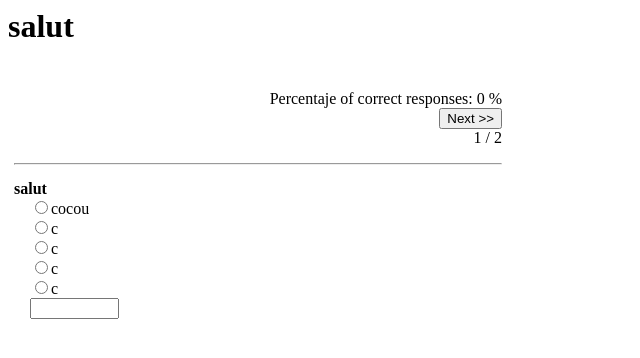
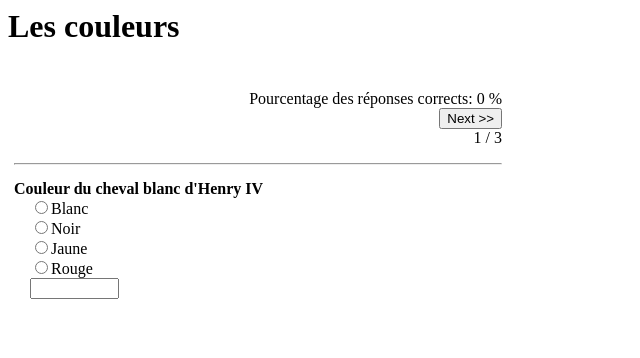
Before and after one commit to Antonin-lhp5/repo-quiz, a PHP site: page /script.php in a window 1280 px wide. Shown: the top 358 px of the page, without its empty margins (0-640 px from the left). Run offline with PHP 8.4, Linux system fonts and the light colour scheme; data that the repository does not hold is empty.

Commit message:
save soir

```diff
--- a/public/script.php
+++ b/public/script.php
@@ -1,149 +1,154 @@
 <?php
 error_reporting(0);
 
-// #########################################
-// In this page you will find the code required to create multiple choice exams
-// Copy this code and save it to a file name "whatever.php"
-// The file name must finish with ".php"
-// Save the file to a PHP unable server.
-// Please consider adding a link to this service:
-//      http://www.phptutorial.info/scripts/multiple_choice/
-//
-// A website was created based in this script at which allows
-//   to create and maintain the test online at:
-//      http://www.testak.org
-//
-// #########################################
 //      CONFIGURATION
-$title = "salut";
+$title = "Les couleurs";
 $address = "index.html";
-$randomizequestions ="yes"; // set up as "no" to show questions without randomization
+$randomizequestions = "yes"; // set up as "no" to show questions without randomization
 //    END CONFIGURATION
 // #########################################
 
 $a = array(
         1 => array(
-   0 => "antinin",
-   1 => "babar",
-   2 => "coucou",
-   3 => "je suis",
-   4 => "mortel",
-   5 => "c",
-   6 => 3
+                0 => "Couleur du cheval blanc d'Henry IV",
+                1 => "Blanc",
+                2 => "Noir",
+                3 => "Jaune",
+                4 => "Rouge",
+                5 => 1
         ),
         2 => array(
-   0 => "salut",
-   1 => "cocou",
-   2 => "c",
-   3 => "c",
-   4 => "c",
-   5 => "c",
-   6 => 2
+                0 => "Couleur des petits poids",
+                1 => "Marron",
+                2 => "Blanc",
+                3 => "Vert",
+                4 => "Jaune",
+                5 => 3
+        ),
+        3 => array(
+                0 => "Couleur du soleil",
+                1 => "Violet",
+                2 => "Blanc",
+                3 => "Noir",
+                4 => "Jaune",
+                5 => 4
         ),
 );
 
-$max=2;
+$max = 3;
 
-$question=$_POST["question"] ;
+$question = $_POST["question"];
 
-if ($_POST["Randon"]==0){
-        if($randomizequestions =="yes"){$randval = mt_rand(1,$max);}else{$randval=1;}
+if ($_POST["Randon"] == 0) {
+        if ($randomizequestions == "yes") {
+                $randval = mt_rand(1, $max);
+        } else {
+                $randval = 1;
+        }
         $randval2 = $randval;
-        }else{
-        $randval=$_POST["Randon"];
-        $randval2=$_POST["Randon"] + $question;
-                if ($randval2>$max){
-                $randval2=$randval2-$max;
+} else {
+        $randval = $_POST["Randon"];
+        $randval2 = $_POST["Randon"] + $question;
+        if ($randval2 > $max) {
+                $randval2 = $randval2 - $max;
         }
 }
 
-$ok=$_POST["ok"] ;
+$ok = $_POST["ok"];
 
-if ($question==0){
-        $question=0;
-        $ok=0;
-        $percentaje=0;
-        }else{
-        $percentaje= Round(100*$ok / $question);
+if ($question == 0) {
+        $question = 0;
+        $ok = 0;
+        $percentaje = 0;
+} else {
+        $percentaje = Round(100 * $ok / $question);
 }
 ?>
 
-<HTML><HEAD><TITLE>Multiple Choice Questions:  <?php print $title; ?></TITLE>
+<HTML>
+
+<HEAD>
+        <TITLE>Multiple Choice Questions: <?php print $title; ?></TITLE>
 
         <SCRIPT LANGUAGE='JavaScript'>
-
-function Goahead (number){
-        if (document.percentaje.response.value==0){
-                if (number==<?php print $a[$randval2][6] ; ?>){
-                        document.percentaje.response.value=1
+                function Goahead(number) {
+                        if (document.percentaje.response.value == 0) {
+                                if (number == <?php print $a[$randval2][5]; ?>) {
+                                        document.percentaje.response.value = 1
                                         document.percentaje.question.value++
                                         document.percentaje.ok.value++
-                }else{
-                        document.percentaje.response.value=1
+                                } else {
+                                        document.percentaje.response.value = 1
                                         document.percentaje.question.value++
                                 }
                         }
-        if (number==<?php print $a[$randval2][6] ; ?>){
-                document.question.response.value="Correct"
-        }else{
-                document.question.response.value="Incorrect"
+                        if (number == <?php print $a[$randval2][5]; ?>) {
+                                document.question.response.value = "Correct"
+                        } else {
+                                document.question.response.value = "Incorrect"
                         }
                 }
-
         </SCRIPT>
 
 </HEAD>
+
 <BODY BGCOLOR=FFFFFF>
 
 
         <H1><?php print "$title"; ?></H1>
         <TABLE BORDER=0 CELLSPACING=5 WIDTH=500>
 
-<?php if ($question<$max){ ?>
+                <?php if ($question < $max) { ?>
 
-<TR><TD ALIGN=RIGHT>
+                        <TR>
+                                <TD ALIGN=RIGHT>
                                         <FORM METHOD=POST NAME="percentaje" ACTION="<?php print $URL; ?>">
 
-<BR>Percentaje of correct responses: <?php print $percentaje; ?> %
+                                                <BR>Pourcentage des réponses corrects: <?php print $percentaje; ?> %
                                                 <BR><input type=submit value="Next >>">
                                                 <input type=hidden name=response value=0>
                                                 <input type=hidden name=question value=<?php print $question; ?>>
                                                 <input type=hidden name=ok value=<?php print $ok; ?>>
                                                 <input type=hidden name=Randon value=<?php print $randval; ?>>
-<br><?php print $question+1; ?> / <?php print $max; ?>
+                                                <br><?php print $question + 1; ?> / <?php print $max; ?>
                                         </FORM>
                                         <HR>
-</TD></TR>
+                                </TD>
+                        </TR>
 
-<TR><TD>
+                        <TR>
+                                <TD>
                                         <FORM METHOD=POST NAME="question" ACTION="">
-<?php print "<b>".$a[$randval2][0]."</b>"; ?>
+                                                <?php print "<b>" . $a[$randval2][0] . "</b>"; ?>
 
-<BR>     <INPUT TYPE=radio NAME="option" VALUE="1"  onClick=" Goahead (1);"><?php print $a[$randval2][1] ; ?>
-<BR>     <INPUT TYPE=radio NAME="option" VALUE="2"  onClick=" Goahead (2);"><?php print $a[$randval2][2] ; ?>
-<?php if ($a[$randval2][3]!=""){ ?>
-<BR>     <INPUT TYPE=radio NAME="option" VALUE="3"  onClick=" Goahead (3);"><?php print $a[$randval2][3] ; } ?>
-<?php if ($a[$randval2][4]!=""){ ?>
-<BR>     <INPUT TYPE=radio NAME="option" VALUE="4"  onClick=" Goahead (4);"><?php print $a[$randval2][4] ; } ?>
-<?php if ($a[$randval2][5]!=""){ ?>
-<BR>     <INPUT TYPE=radio NAME="option" VALUE="5"  onClick=" Goahead (5);"><?php print $a[$randval2][5] ; } ?>
+                                                <BR>     <INPUT TYPE=radio NAME="option" VALUE="1" onClick=" Goahead (1);"><?php print $a[$randval2][1]; ?>
+                                                <BR>     <INPUT TYPE=radio NAME="option" VALUE="2" onClick=" Goahead (2);"><?php print $a[$randval2][2]; ?>
+                                                <?php if ($a[$randval2][3] != "") { ?>
+                                                        <BR>     <INPUT TYPE=radio NAME="option" VALUE="3" onClick=" Goahead (3);"><?php print $a[$randval2][3];
+                                                                                                                                } ?>
+                                                <?php if ($a[$randval2][4] != "") { ?>
+                                                        <BR>     <INPUT TYPE=radio NAME="option" VALUE="4" onClick=" Goahead (4);"><?php print $a[$randval2][4];
+                                                                                                                                } ?>
                                                 <BR>     <input type=text name=response size=8>
 
 
                                         </FORM>
 
                                 <?php
-}else{
+                        } else {
                                 ?>
-<TR><TD ALIGN=Center>
-The Quiz has finished
-<BR>Percentaje of correct responses: <?php print $percentaje ; ?> %
+                        <TR>
+                                <TD ALIGN=Center>
+                                        Le quiz est terminé
+                                        <BR>Pourcentage des réponses corrects: <?php print $percentaje; ?> %
                                         <p><A HREF="<?php print $address; ?>">Home Page</a>
 
                                         <?php } ?>
 
-</TD></TR>
+                                </TD>
+                        </TR>
         </TABLE>
 
 </BODY>
+
 </HTML>
```
Also changed, not shown: public/quiz.php (+40 -2 lines). Lines whose indentation alone changed are shown as unchanged.
